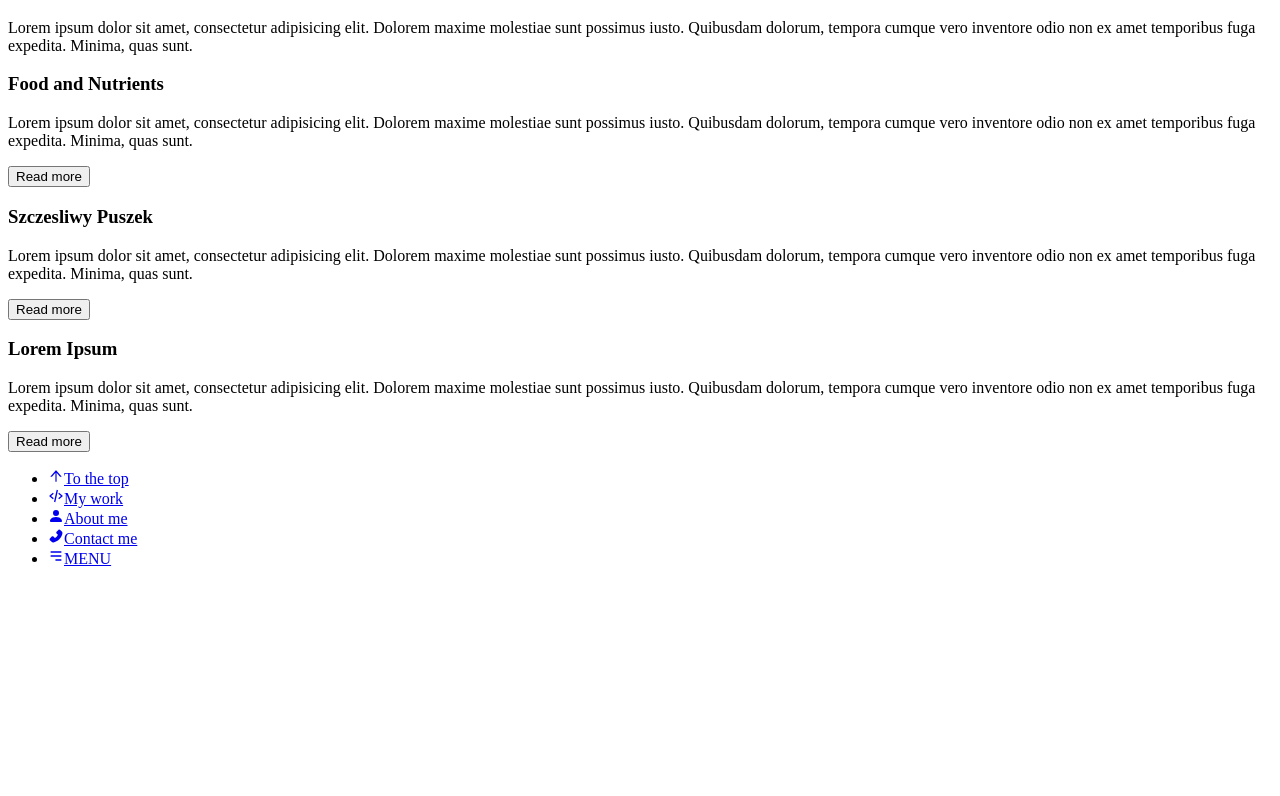
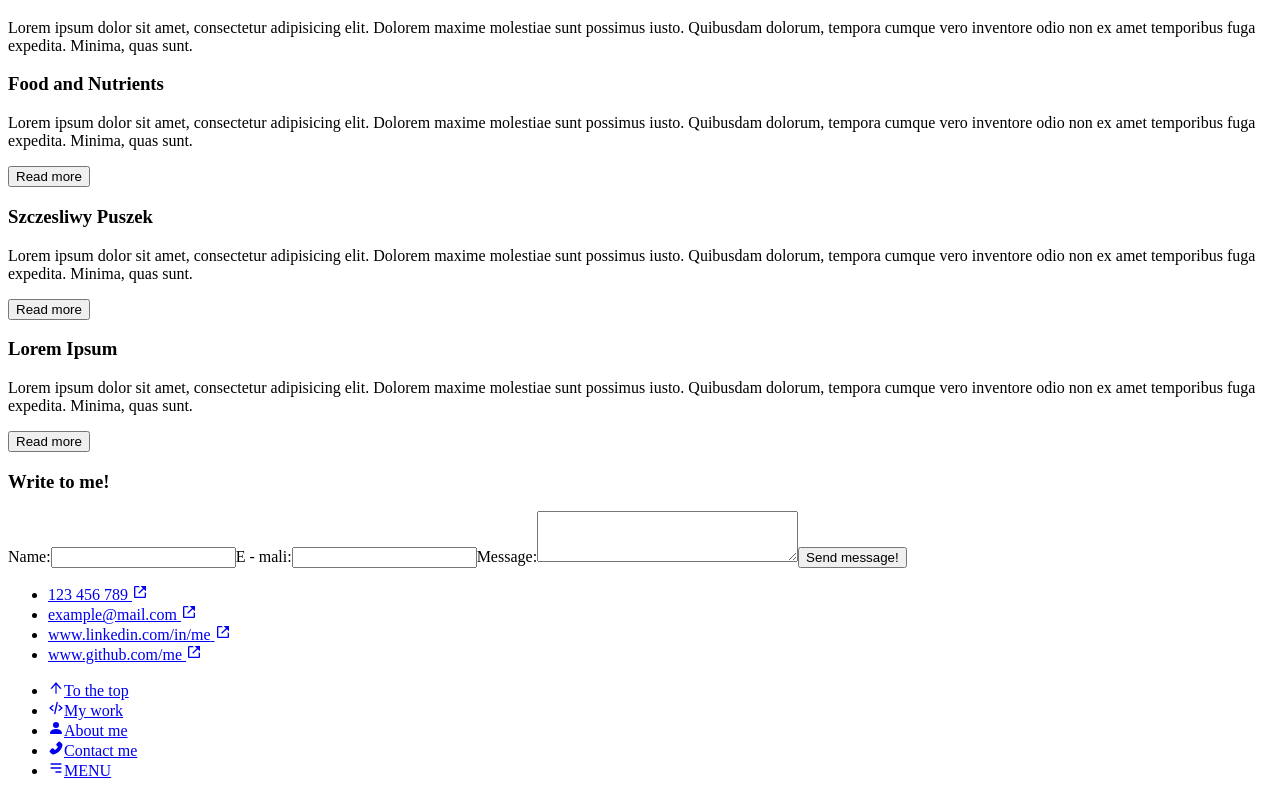
Before and after one commit to fczajka/portfolio, a Next.js app: page / in a window 1280 px wide. Shown: the part 1312-2108 px from the top of the page. Before the commit the page ends 1896 px from the top, so only its background shows below. Built offline with nearby package versions, Linux system fonts and the light colour scheme.

Commit message:
Add contact

```diff
--- a/app/page.tsx
+++ b/app/page.tsx
@@ -1,3 +1,4 @@
+import Contact from "@/components/Contact/Contact";
 import Header from "@/components/Header/Header";
 import Landing from "@/components/Landing/Landing";
 import Separator from "@/components/Landing/Separator";
@@ -11,9 +12,12 @@ export default function Home() {
             className={`bg-zinc-50 ${sourceSansPro.variable} font-source-sans-pro`}
         >
             <Header />
-            <Landing />
-            <Separator />
-            <MyWork />
+            <div className="max-w-1920 mx-auto">
+                <Landing />
+                <Separator />
+                <MyWork />
+                <Contact />
+            </div>
             <MobileNavbar />
         </main>
     );
--- a/components/Contact/Contact.tsx
+++ b/components/Contact/Contact.tsx
@@ -1,7 +1,39 @@
-export default function Project() {
+import { contact } from "@/public/content";
+import { lilitaOne } from "@/public/fonts";
+import Link from "next/link";
+import React from "react";
+import Form from "./Form";
+
+export default function Contact() {
+    const { h3, form, button, links } = contact;
     return (
-        <section className="">
-            <div></div>
+        <section className="w-full px-4 py-16 lg:px-12">
+            <div className="mx-auto max-w-7xl">
+                <div className="w-full lg:w-1/2">
+                    <h3
+                        className={`text-center text-2xl ${lilitaOne.variable} font-lilita-one top-0 sm:text-3xl lg:text-4xl`}
+                    >
+                        {h3}
+                    </h3>
+                </div>
+                <div className="flex flex-col pt-20 lg:flex-row">
+                    <Form />
+                    <div className="basis-full sm:px-32 md:px-44 lg:px-24">
+                        <ul>
+                            {links.map((link) => (
+                                <li key={link.text} className="my-6 underline">
+                                    <Link
+                                        href={link.href}
+                                        className="flex items-center max-w-fit"
+                                    >
+                                        {link.text} <link.icon />
+                                    </Link>
+                                </li>
+                            ))}
+                        </ul>
+                    </div>
+                </div>
+            </div>
         </section>
     );
 }
--- /dev/null
+++ b/components/Contact/Form.tsx
@@ -0,0 +1,46 @@
+import { contact } from "@/public/content";
+import { lilitaOne } from "@/public/fonts";
+import React from "react";
+
+export default function Form() {
+    const { form, button } = contact;
+    return (
+        <form
+            action="post"
+            className="flex flex-col basis-full sm:px-32 md:px-44 lg:px-24"
+        >
+            {form.map((section) => (
+                <React.Fragment key={section.label}>
+                    <label
+                        key={section.label}
+                        htmlFor={section.htmlFor}
+                        className={`mb-1 mt-6 ${lilitaOne.variable} font-lilita-one text-lg first:mt-0`}
+                    >
+                        {section.label}
+                    </label>
+                    {section.type ? (
+                        <input
+                            type={section.type}
+                            name={section.htmlFor}
+                            className="rounded-md border-0 bg-blue-200"
+                        ></input>
+                    ) : (
+                        <textarea
+                            className="resize-none rounded-md border-0 bg-blue-200"
+                            name={section.htmlFor}
+                            rows={3}
+                            cols={30}
+                            wrap="soft"
+                        ></textarea>
+                    )}
+                </React.Fragment>
+            ))}
+            <button
+                type="button"
+                className={`bg-blue-300 rounded-md my-6 p-4 ${lilitaOne.variable} font-lilita-one tracking-wider text-lg`}
+            >
+                {button.text}
+            </button>
+        </form>
+    );
+}
--- a/public/content.ts
+++ b/public/content.ts
@@ -1,5 +1,5 @@
 import { AiOutlineArrowUp, AiFillPhone } from "react-icons/ai";
-import { BiCodeAlt } from "react-icons/bi";
+import { BiCodeAlt, BiLinkExternal } from "react-icons/bi";
 import { BsFillPersonFill } from "react-icons/bs";
 import { HiMenuAlt3 } from "react-icons/hi";
 
@@ -48,3 +48,19 @@ export const mobileNavbar = [
     { text: "Contact me", href: "#", icon: AiFillPhone, type: "link" },
     { text: "MENU", href: "#", icon: HiMenuAlt3, type: "button" },
 ];
+
+export const contact = {
+    h3: "Write to me!",
+    form: [
+        { label: "Name:", htmlFor: "name", type: "text" },
+        { label: "E - mali:", htmlFor: "email", type: "text" },
+        { label: "Message:", htmlFor: "message", type: null },
+    ],
+    button: { text: "Send message!" },
+    links: [
+        { text: "123 456 789", href: "#", icon: BiLinkExternal },
+        { text: "example@mail.com", href: "#", icon: BiLinkExternal },
+        { text: "www.linkedin.com/in/me", href: "#", icon: BiLinkExternal },
+        { text: "www.github.com/me", href: "#", icon: BiLinkExternal },
+    ],
+};
--- a/tailwind.config.js
+++ b/tailwind.config.js
@@ -21,6 +21,9 @@ module.exports = {
                     ...fontFamily.sans,
                 ],
             },
+            maxWidth: {
+                1920: "1920px",
+            },
         },
     },
     plugins: [require("@tailwindcss/forms")],
```
